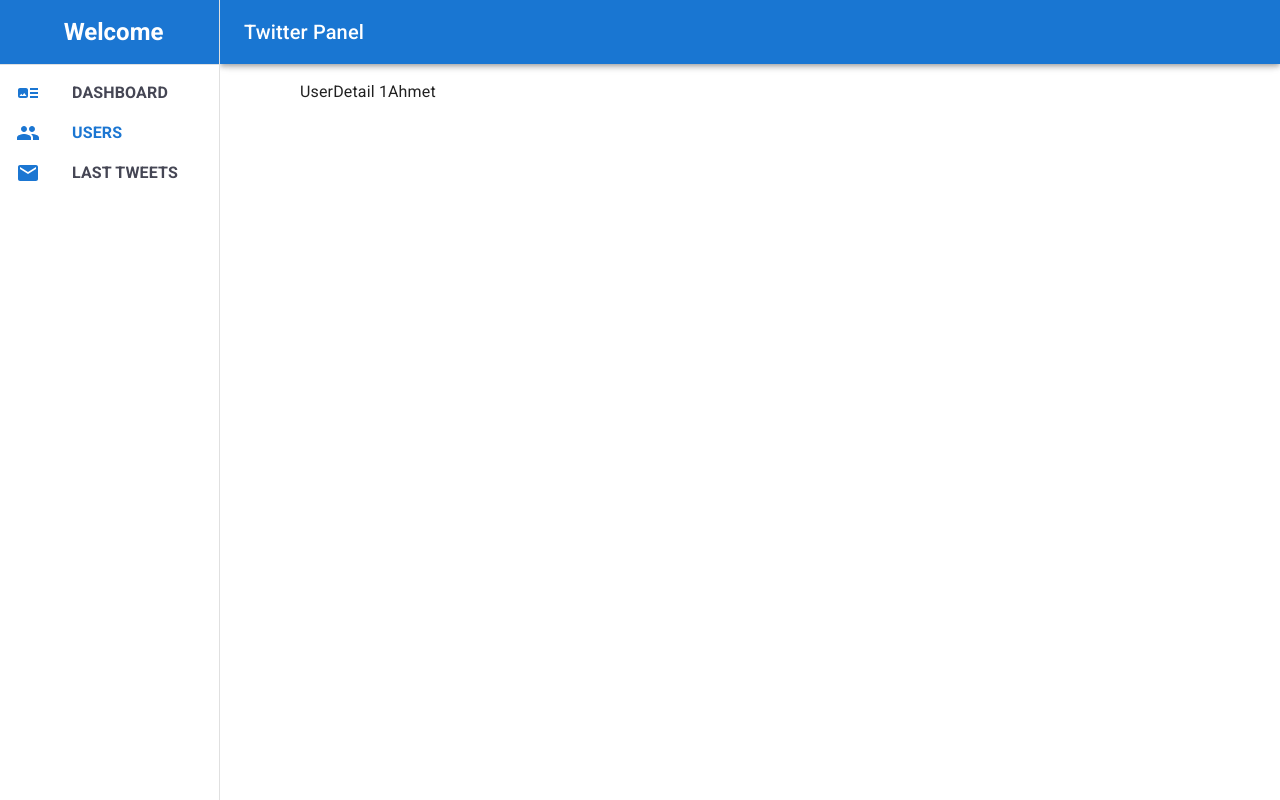
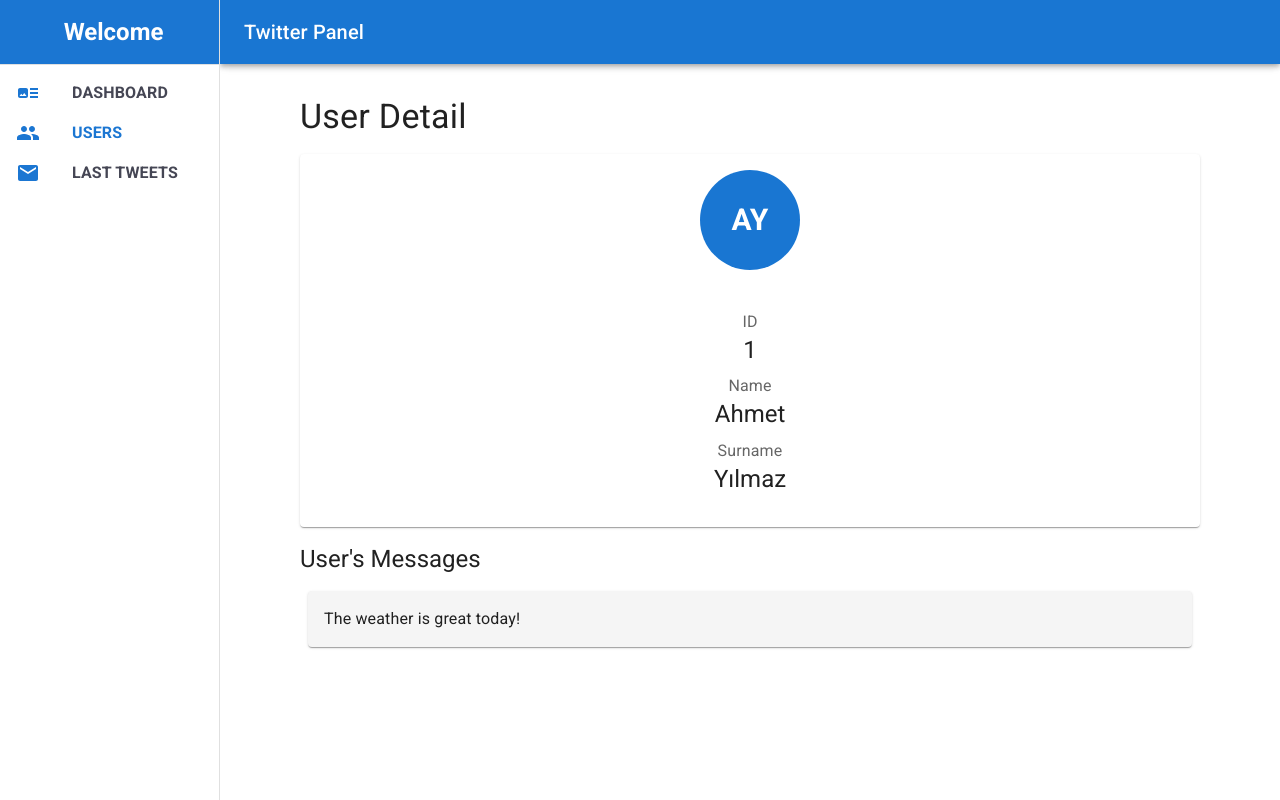
Before and after one commit to MelodiBayraktar/TwitterPanel, a React (Vite) app: page /users/1 in a window 1280 px wide. Built offline with nearby package versions, Linux system fonts and the light colour scheme.

Commit message:
user detail and message card have been completed

```diff
--- a/src/_mock/tweets.js
+++ b/src/_mock/tweets.js
@@ -1,153 +1,152 @@
-
 export const tweetsMockData = [
     {
       "id": "1",
       "userId": "1", "name": "Ahmet", "lastname": "Yılmaz",
-        "message": "Bu gün harika bir hava var!"
+      "message": "The weather is great today!"
     },
     {
       "id": "2",
       "userId": "3", "name": "Mehmet", "lastname": "Arslan",
-        "message": "Herkese merhaba! 🌟"
+      "message": "Hello everyone! 🌟"
     },
     {
       "id": "3",
       "userId": "6", "name": "Fatma", "lastname": "Tekin",
-        "message": "Bugün kitap okuyarak geçireceğim."
+      "message": "I will spend the day reading a book."
     },
     {
       "id": "4",
       "userId": "10", "name": "Elif", "lastname": "Koç",
-        "message": "Yemek yemeye hazırlanıyorum, açım!"
+      "message": "I'm getting ready to eat, I'm hungry!"
     },
     {
       "id": "5",
       "userId": "16", "name": "Zehra", "lastname": "Aktaş",
-        "message": "Spor yapmak çok keyifli."
+      "message": "Doing sports is so enjoyable."
     },
     {
       "id": "6",
       "userId": "21", "name": "Seda", "lastname": "Taş",
-        "message": "Bugün neşeliyim 😄"
+      "message": "I'm feeling cheerful today 😄"
     },
     {
       "id": "7",
       "userId": "24", "name": "Tolga", "lastname": "Kurt",
-        "message": "Arkadaşlarla buluşma planı yapıyorum."
+      "message": "I'm making plans to meet with friends."
     },
     {
       "id": "8",
       "userId": "27", "name": "Ebru", "lastname": "Yılmaz",
-        "message": "Bugün hayal kırıklığına uğradım."
+      "message": "I'm disappointed today."
     },
     {
       "id": "9",
       "userId": "24", "name": "Tolga", "lastname": "Kurt",
-        "message": "Yeni bir dil öğrenmeye başladım."
+      "message": "I'm starting to learn a new language."
     },
     {
       "id": "10",
       "userId": "27", "name": "Ebru", "lastname": "Yılmaz",
-        "message": "Yarın tatilim başlıyor, heyecanlıyım!"
+      "message": "My vacation starts tomorrow, I'm excited!"
     },
     {
       "id": "11",
       "userId": "24", "name": "Tolga", "lastname": "Kurt",
-        "message": "Bugün çok yoğunum, zaman yetmiyor!"
+      "message": "I'm very busy today, there's not enough time!"
     },
     {
       "id": "12",
       "userId": "29", "name": "Pelin", "lastname": "Şahin",
-        "message": "Hava sıcak, serinlemek için denize gidiyorum."
+      "message": "It's hot today, I'm going to the sea to cool off."
     },
     {
       "id": "13",
       "userId": "13", "name": "Yusuf", "lastname": "Durmaz",
-        "message": "Kitap okumak benim için terapi gibidir."
+      "message": "Reading a book is like therapy for me."
     },
     {
       "id": "14",
       "userId": "22", "name": "Eren", "lastname": "Aksoy",
-        "message": "Yeni bir tarif deneyeceğim, umarım güzel olur."
+      "message": "I'm going to try a new recipe, hopefully it turns out good."
     },
     {
       "id": "15",
       "userId": "22", "name": "Eren", "lastname": "Aksoy",
-        "message": "Sinemaya gitmeyi planlıyorum, film önerileriniz var mı?"
+      "message": "I'm planning to go to the cinema, do you have any movie recommendations?"
     },
     {
       "id": "16",
       "userId": "9", "name": "Hüseyin", "lastname": "Aydın",
-        "message": "Bugün güzel bir gün olsun istiyorum, umarım şansım yaver gider."
+      "message": "I want today to be a beautiful day, hopefully my luck will be good."
     },
     {
       "id": "17",
       "userId": "4", "name": "Zeynep", "lastname": "Can",
-        "message": "Eski anıları hatırlamak güzel ama bazen hüzünlü olabiliyor."
+      "message": "Remembering old memories is nice, but sometimes it can be sad."
     },
     {
       "id": "18",
       "userId": "5", "name": "Emre", "lastname": "Demir",
-        "message": "Hafta sonu piknik yapmak için sabırsızlanıyorum!"
+      "message": "I'm looking forward to having a picnic on the weekend!"
     },
     {
       "id": "19",
       "userId": "4", "name": "Zeynep", "lastname": "Can",
-        "message": "Dostlarımı özledim, bir araya gelmeliyiz."
+      "message": "I miss my friends, we should get together."
     },
     {
       "id": "20",
       "userId": "5", "name": "Emre", "lastname": "Demir",
-        "message": "Müzik dinlemek ruhumu dinlendiriyor."
+      "message": "Listening to music relaxes my soul."
     },
     {
       "id": "21",
       "userId": "12", "name": "Gamze", "lastname": "Ergin",
-        "message": "Yeni bir film keşfettim, herkese tavsiye ederim!"
+      "message": "I discovered a new movie, I recommend it to everyone!"
     },
     {
       "id": "22",
       "userId": "19", "name": "Murat", "lastname": "Eren",
-        "message": "Dışarıda yağmur yağıyor, şemsiyemi almayı unuttum."
+      "message": "It's raining outside, I forgot to take my umbrella."
     },
     {
       "id": "23",
       "userId": "29", "name": "Pelin", "lastname": "Şahin",
-        "message": "Bugün çok enerjik hissediyorum!"
+      "message": "I'm feeling very energetic today!"
     },
     {
       "id": "24",
       "userId": "29", "name": "Pelin", "lastname": "Şahin",
-        "message": "Arkadaşlarla oyun oynamak çok eğlenceli."
+      "message": "Playing games with friends is a lot of fun."
     },
     {
       "id": "25",
       "userId": "12", "name": "Gamze", "lastname": "Ergin",
-        "message": "Yoga yapmak zihni rahatlatıyor."
+      "message": "Yoga relaxes the mind."
     },
     {
       "id": "26",
       "userId": "17", "name": "Cem", "lastname": "Yavuz",
-        "message": "Hayatta en değer verdiğim şey ailem."
+      "message": "My family is the most precious thing in my life."
     },
     {
       "id": "27",
       "userId": "17", "name": "Cem", "lastname": "Yavuz",
-        "message": "Gülmek hayatın en güzel anlarından biri."
+      "message": "Laughing is one of the most beautiful moments in life."
     },
     {
       "id": "28",
       "userId": "10", "name": "Elif", "lastname": "Koç",
-        "message": "Dostluklar her şeyin üstündedir."
+      "message": "Friendships are above everything."
     },
     {
       "id": "29",
       "userId": "9", "name": "Hüseyin", "lastname": "Aydın",
-        "message": "Doğada yürüyüş yapmak huzur verici."
+      "message": "Taking a walk in nature is calming."
     },
     {
       "id": "30",
       "userId": "10", "name": "Elif", "lastname": "Koç",
-        "message": "Bugün kendime küçük bir hediye aldım."
+      "message": "Today I bought myself a little gift."
     }
-]
+  ];
--- /dev/null
+++ b/src/components/MessageCard.jsx
@@ -0,0 +1,25 @@
+import React from "react";
+import { Paper, Typography, Grid } from "@mui/material";
+
+function MessageCard({ userMessages }) {
+    if(!userMessages||userMessages.length===0){
+        return(
+            <Grid item xs={12}>
+        <Paper sx={{ p: 2, m: 1, bgcolor: "#f5f5f5" }}>
+          <Typography>No message...</Typography>
+        </Paper>
+      </Grid>
+        )
+    }
+  return (
+    <Grid item xs={12}>
+      {userMessages.map((message)=>(
+        <Paper sx={{ p: 2, m: 1, bgcolor: "#f5f5f5" }}>
+        <Typography>{message.message}</Typography>
+      </Paper>
+      ))}
+    </Grid>
+  );
+}
+
+export default MessageCard;
--- a/src/components/UserDetail.jsx
+++ b/src/components/UserDetail.jsx
@@ -1,15 +1,68 @@
 import React from "react";
 import { useParams } from "react-router-dom";
 import { usersMockData } from "../_mock/users";
+import { tweetsMockData } from "../_mock/tweets";
+import { Avatar, Card, CardContent, Typography } from "@mui/material";
+import { Box, ButtonBase, Unstable_Grid2 as Grid, Paper } from "@mui/material";
+import MessageCard from "./MessageCard";
+
 function UserDetail() {
   const { id } = useParams();
-  const  user  = usersMockData.find((user) => user.id === id);
+  const user = usersMockData.find((user) => user.id === id);
 
   if (!user) {
     return <p>User not found</p>;
   }
-  return <div>UserDetail {user.id}
-  {user.name}</div>;
+
+  const userMessages = tweetsMockData.filter((tweet) => tweet.userId === id);
+
+  return (
+    <>
+      {" "}
+      <Typography variant="h4" sx={{ my: 2 }}>
+        User Detail
+      </Typography>
+      <Card>
+        <CardContent
+          sx={{
+            display: "flex",
+            flexDirection: "column",
+            alignItems: "center",
+          }}
+        >
+          <Avatar
+            sx={{
+              width: 100,
+              height: 100,
+              bgcolor: "primary.main",
+              mb: 5,
+              fontSize: 30,
+              fontWeight: 700,
+            }}
+          >
+            {user.name[0]}
+            {user.lastname[0]}
+          </Avatar>
+          <Typography color="text.secondary">ID</Typography>
+          <Typography variant="h5" gutterBottom>
+            {user.id}
+          </Typography>
+          <Typography color="text.secondary">Name</Typography>
+          <Typography variant="h5" gutterBottom>
+            {user.name}
+          </Typography>
+          <Typography color="text.secondary">Surname</Typography>
+          <Typography variant="h5" gutterBottom>
+            {user.lastname}
+          </Typography>
+        </CardContent>
+      </Card>
+      <Typography variant="h5" sx={{ my: 2 }}>
+        User's Messages
+      </Typography>
+      <MessageCard userMessages={userMessages}/>
+    </>
+  );
 }
 
 export default UserDetail;
```
Lines whose indentation alone changed are shown as unchanged.
